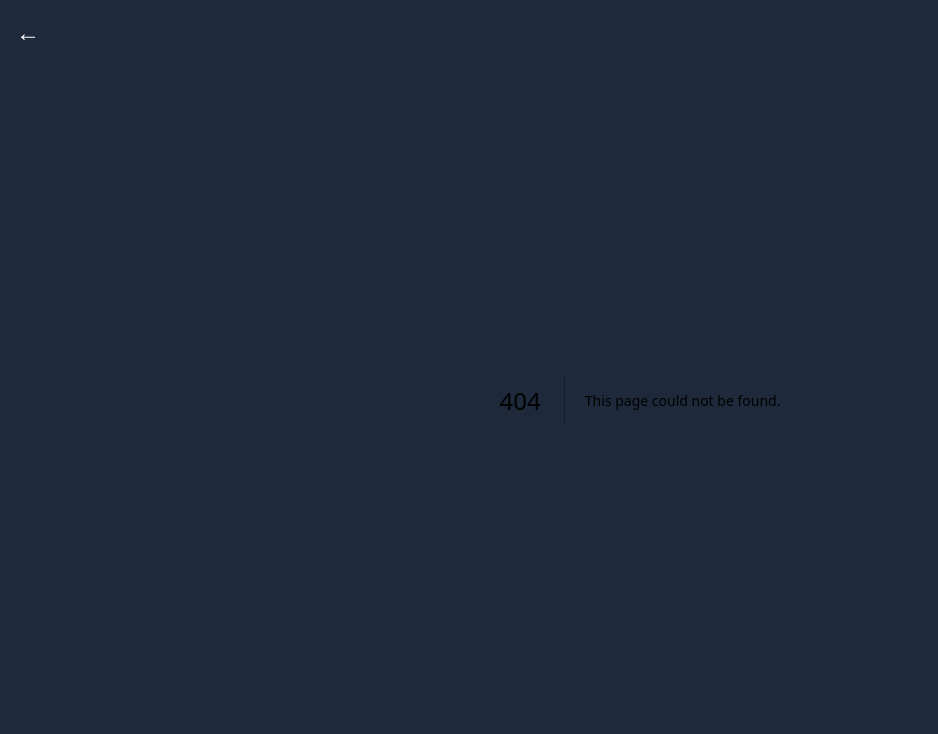
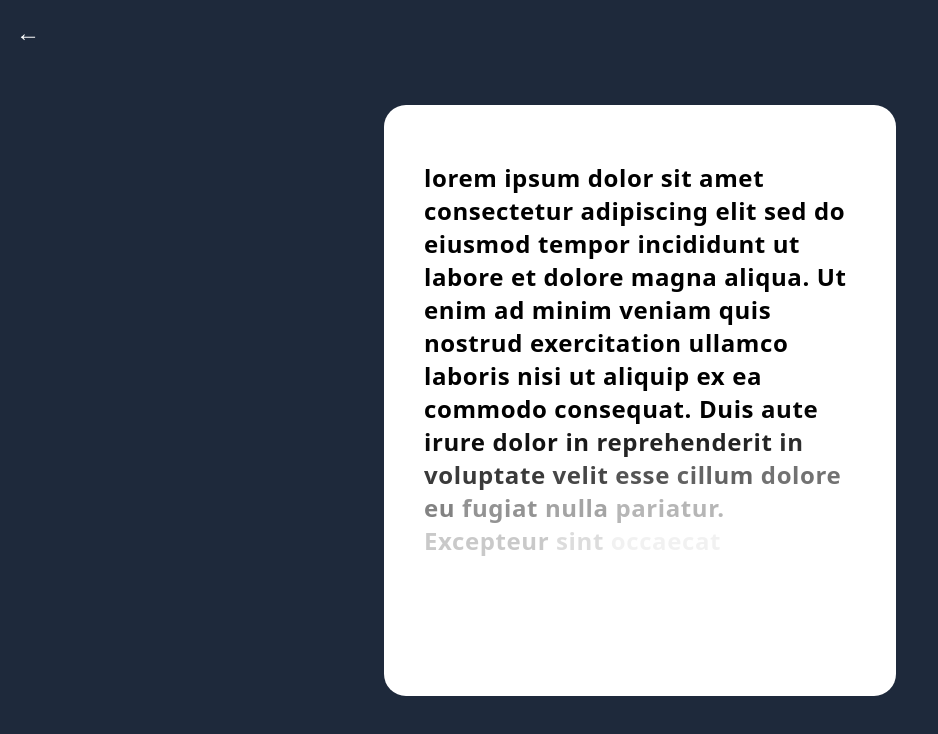
Before and after one commit to FacundoTenuta/AceternityExamples, a Next.js app: page /examples/text-generate-effect in a window 1280 px wide. Before the commit this address had no page. Shown: the top 734 px of the page, without its empty margins (0-938 px from the left). Built offline with nearby package versions, Linux system fonts and the light colour scheme.

Commit message:
Add Text Generate Effect component and demo page

```diff
--- /dev/null
+++ b/src/app/examples/text-generate-effect/page.tsx
@@ -0,0 +1,24 @@
+'use client';
+
+import { TextGenerateEffect } from '@/components/textGenerateEffect/TextGenerateEffect';
+
+const words = `lorem ipsum dolor sit amet consectetur adipiscing elit sed do eiusmod tempor incididunt ut labore et dolore magna aliqua. Ut enim ad minim veniam quis nostrud exercitation ullamco laboris nisi ut aliquip ex ea commodo consequat. Duis aute irure dolor in reprehenderit in voluptate velit esse cillum dolore eu fugiat nulla pariatur. Excepteur sint occaecat cupidatat non proident sunt in culpa qui officia deserunt mollit anim id est laborum.`;
+
+const TextGenerateEffectDemo = () => {
+    return (
+        <div
+            className='
+            max-w-lg
+            rounded-[22px]
+            bg-white
+            p-4
+            sm:p-10
+            dark:bg-zinc-900
+        '
+        >
+            <TextGenerateEffect repeat words={words} />
+        </div>
+    );
+};
+
+export default TextGenerateEffectDemo;
--- a/src/app/page.tsx
+++ b/src/app/page.tsx
@@ -72,6 +72,12 @@ export default function Home() {
                 >
                     Parallax Scroll
                 </Link>
+                <Link
+                    href='/examples/text-generate-effect'
+                    className='rounded-md bg-slate-500 px-4 py-2 text-white transition-all duration-300 hover:bg-slate-600'
+                >
+                    Text Generate Effect
+                </Link>
             </div>
         </>
     );
--- /dev/null
+++ b/src/components/textGenerateEffect/TextGenerateEffect.tsx
@@ -0,0 +1,63 @@
+import { useEffect, useState } from 'react';
+import { motion } from 'framer-motion';
+import { cn } from '@/utils/cn';
+
+export const TextGenerateEffect = ({
+    words,
+    className,
+    repeat,
+    speed,
+}: {
+    words: string;
+    className?: string;
+    repeat?: boolean;
+    speed?: number;
+}) => {
+    const [animationKey, setAnimationKey] = useState(0);
+    let wordsArray = words.split(' ');
+
+    useEffect(() => {
+        if (repeat) {
+            const interval = setInterval(
+                () => {
+                    setAnimationKey((prevKey) => prevKey + 1);
+                },
+                (speed || 0.1) * 1000 * wordsArray.length + 2000
+            ); // Adding extra time to account for delays
+            return () => clearInterval(interval);
+        }
+    }, [repeat]);
+
+    const renderWords = () => {
+        return (
+            <motion.div key={animationKey}>
+                {wordsArray.map((word, idx) => {
+                    return (
+                        <motion.span
+                            key={word + idx}
+                            className='text-black opacity-0 dark:text-white'
+                            initial={{ opacity: 0 }}
+                            animate={{ opacity: 1 }}
+                            transition={{
+                                duration: 2,
+                                delay: speed !== 0 ? idx * (speed || 0.1) : 0,
+                            }}
+                        >
+                            {word}{' '}
+                        </motion.span>
+                    );
+                })}
+            </motion.div>
+        );
+    };
+
+    return (
+        <div className={cn('font-bold', className)}>
+            <div className='mt-4'>
+                <div className=' text-2xl leading-snug tracking-wide text-black dark:text-white'>
+                    {renderWords()}
+                </div>
+            </div>
+        </div>
+    );
+};
```
